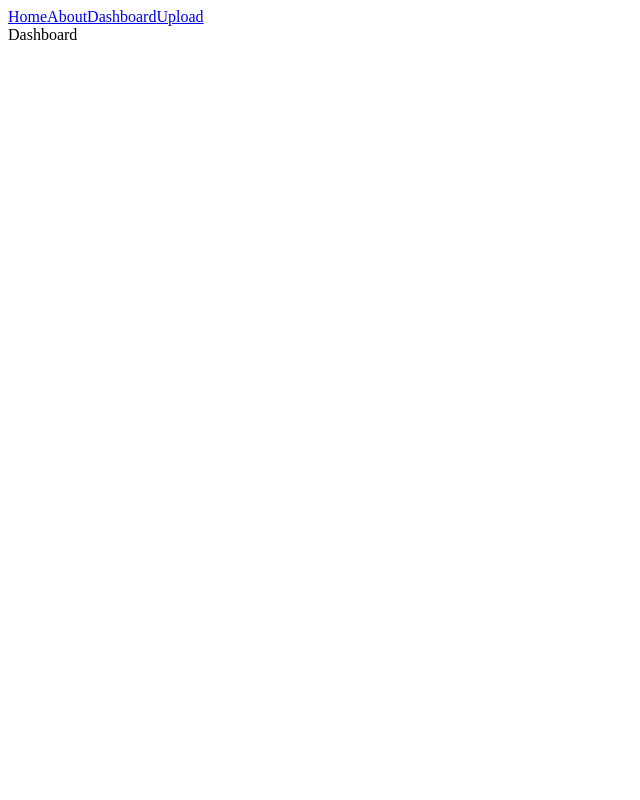
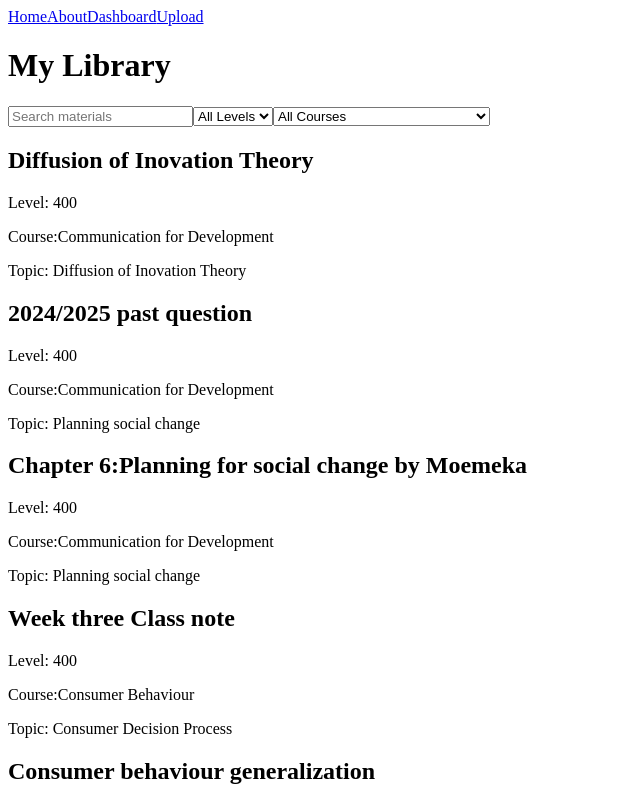
Before and after one commit to Wura-Ola-Eng/MyDigitalLibrary, a React (Create React App) app in the folder client/: page /dashboard in a window 1280 px wide. Shown: the top 800 px of the page, without its empty margins (0-640 px from the left). Built offline with nearby package versions, Linux system fonts and the light colour scheme.

Commit message:
Built dashboard with level filter and keyword search

```diff
--- a/client/src/components/MaterialCard.jsx
+++ b/client/src/components/MaterialCard.jsx
@@ -1,13 +1,13 @@
 import React from 'react'
 
 
-{/* Material card component*/}
+/* Material card component*/
 
 const MaterialCard = ({material}) => {
         const {title, level, course, topic} = material
   return (
     <div>
-    <h2>{title}</h2>r
+    <h2>{title}</h2>
     <p>Level: {level} </p>
     <p>Course:{course} </p>
     <p>Topic: {topic} </p>
--- a/client/src/pages/Dashboard.jsx
+++ b/client/src/pages/Dashboard.jsx
@@ -1,11 +1,57 @@
 import React from 'react'
+import { useState, useEffect } from 'react'
+import MaterialCard from '../components/MaterialCard'
+import materials from '../data/materials'
 
 const Dashboard = () => {
+
+  //keeping track of what the user is currently typing or clicking
+  const [allMaterials, setAllMaterials] = useState([]);
+  const [searchTerm, setSearchTerm] = useState("");
+  const [selectedLevel, setSelectedLevel] = useState("");
+  const [selectedCourse, setSelectedCourse] = useState("");
+
+  useEffect(() => {setAllMaterials(materials)}, [])
+
+  //Create a new list based on the user's choices.
+  // Chain .filter() calls so each one narrows down the list further
+
+  const filteredMaterials = allMaterials
+   .filter((material) => selectedLevel === "" ? true : material.level === Number(selectedLevel))
+   .filter((material) => selectedCourse === "" ? true : material.course === selectedCourse)
+  .filter((material) =>  material.title.toLowerCase().includes(searchTerm.toLowerCase()))
+
+
+
   return (
     <div>
-      Dashboard
+      <h1>My  Library</h1>
+      <input type="text" placeholder='Search materials' value={searchTerm} onChange={(e) => setSearchTerm (e.target.value)}/>
+
+      {/* LEVEL DROPDOWN */}
+      <select value={selectedLevel} onChange={(e) => setSelectedLevel(e.target.value)}>
+        <option value="">All Levels </option>
+        <option value="300"> 300 level</option>
+        <option value="400">400 Level</option>
+      </select>
+
+      {/* COURSE DROPDOWN */}
+      <select value={selectedCourse} onChange={(e) => setSelectedCourse(e.target.value)}>
+        <option value="">All Courses </option>
+        <option value="Communication for Development"> Communication for Development</option>
+        <option value="Comparative Media Planning"> Comparative Media Planning </option>
+        <option value="Data Analysis"> Data Analysis </option>
+      </select>
+
+      {filteredMaterials.map((material) => (<MaterialCard key={material.id} material={material}/>))}
+      {filteredMaterials.length === 0 && <p>No materials found</p>}
+
       </div>
-  )
+
+
+)
+
+
 }
 
 export default Dashboard
```
